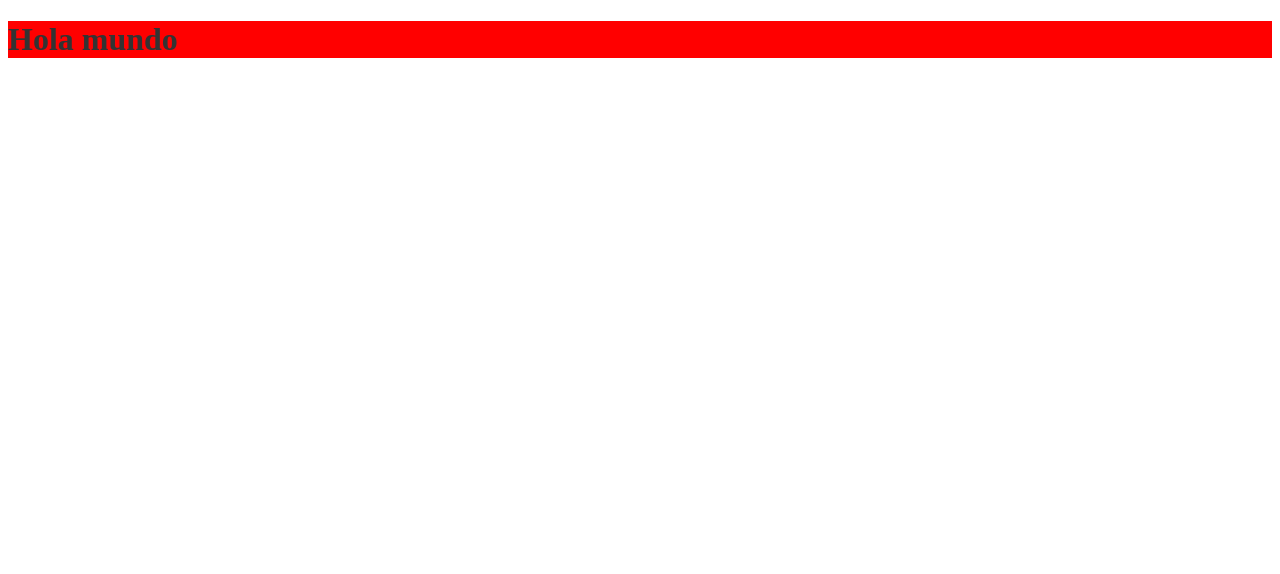
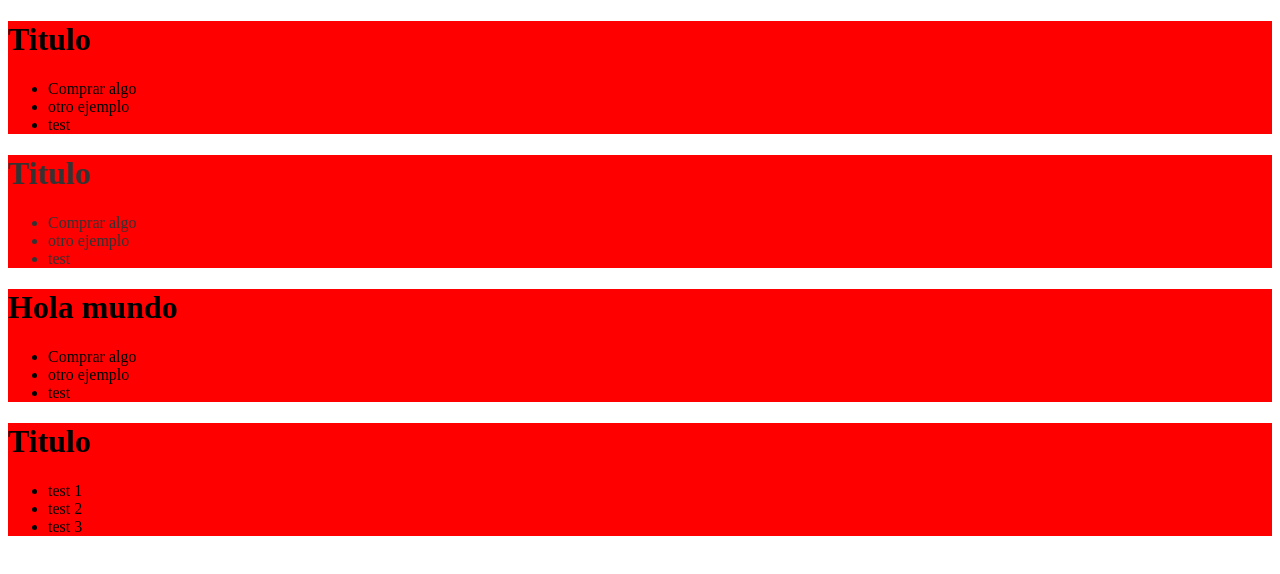
Before and after one commit to AvielAD/ReactJS-Incremental, a React (Create React App) app: page / in a window 1280 px wide. Shown: the top 574 px of the page. Built offline with nearby package versions, Linux system fonts and the light colour scheme.

Commit message:
defaultprops item

```diff
--- a/src/App.js
+++ b/src/App.js
@@ -3,16 +3,25 @@ import './index.css';
 import Component from './Component';
 
 function App(props) {
-  const {titulo, edad} = props;
 
   return (
       <React.Fragment>
         <Component
-          titulo = "Hola mundo" color = "#333"
+        />
+        <Component
+          color = "#333"
+        />
+        <Component
+          titulo = "Hola mundo"
+        />
+
+        <Component
+          items = {['test 1','test 2','test 3']}
         />
 
       </React.Fragment>
     );
 }
 
+
 export default App;
--- a/src/Component.js
+++ b/src/Component.js
@@ -2,13 +2,24 @@ import React from 'react';
 import './index.css';
 
 function Component(props) {
-  const {titulo, color} = props;
+  const {titulo, color, items} = props;
 
   return (
     <div style={{background: 'red', color:color}}>
-      <h1>{titulo}</h1>
+        <h1>{titulo}</h1>
+
+        <ul>
+            {items.map(item =>(
+                <li key={item}>{item}</li>
+            ))}
+        </ul>
     </div>
   );
 }
+Component.defaultProps = {
 
+    color: '#ff000',
+    titulo: 'Titulo',
+    items: ['Comprar algo','otro ejemplo','test']
+  };
 export default Component;
```
